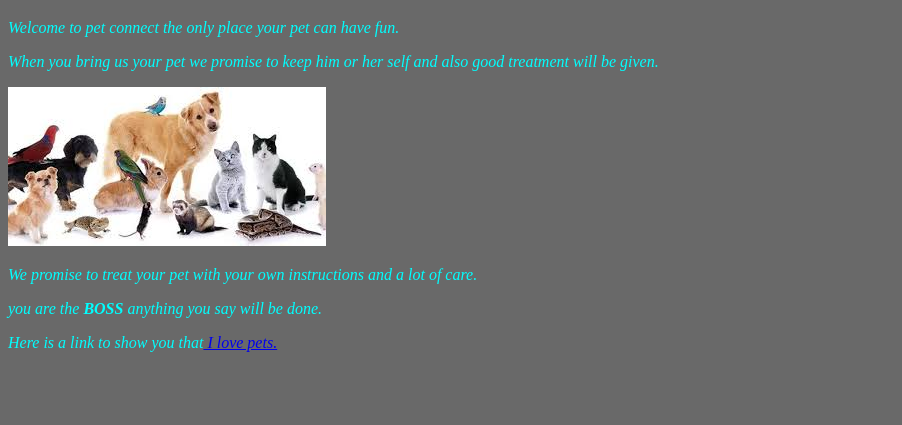
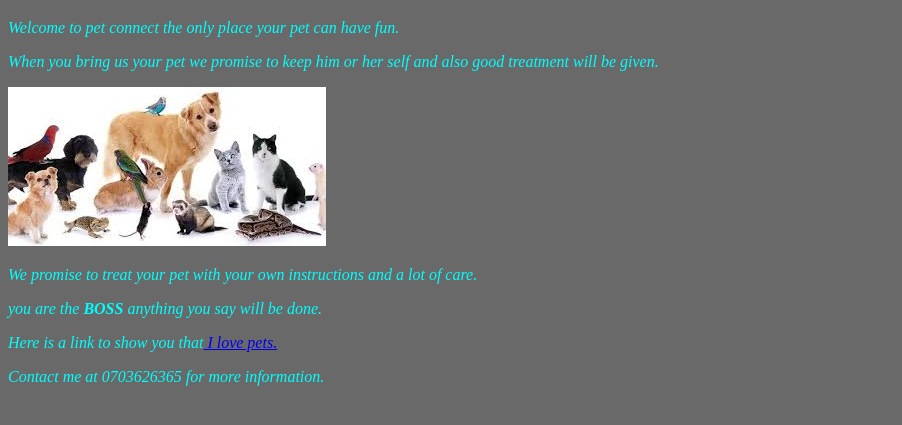
Before and after one commit to HILLARY-oti/pet-connect, a plain HTML site: page con.html in a window 1280 px wide. Shown: the part 61-486 px from the top of the page, without its empty margins (0-902 px from the left). Drawn offline with Linux system fonts and the light colour scheme.

Commit message:
add acontact

```diff
--- a/con.html
+++ b/con.html
@@ -24,5 +24,6 @@
     <p>We promise to treat your pet with your own instructions and a lot of care.</p>
     <p>you are the <strong>BOSS</strong> anything you say will be done.</p>
     <P>Here is a link to show you that<a href="/home/hillary/Documents/moringa-school-projects/MY-PET/pet.html"> I love pets.</a></P>
+    <p>Contact me at 0703626365 for more information.</p>
   </body>
 </html>
```
